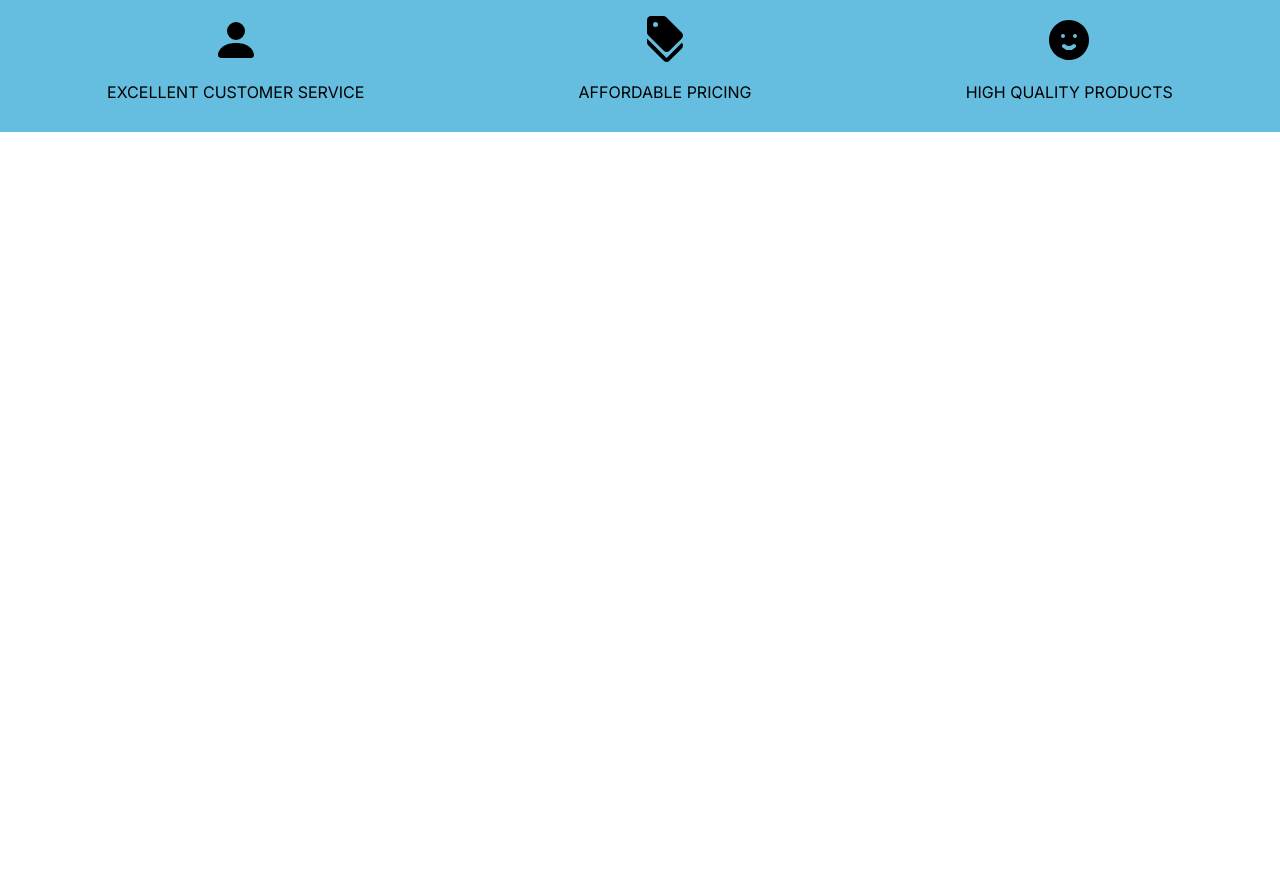
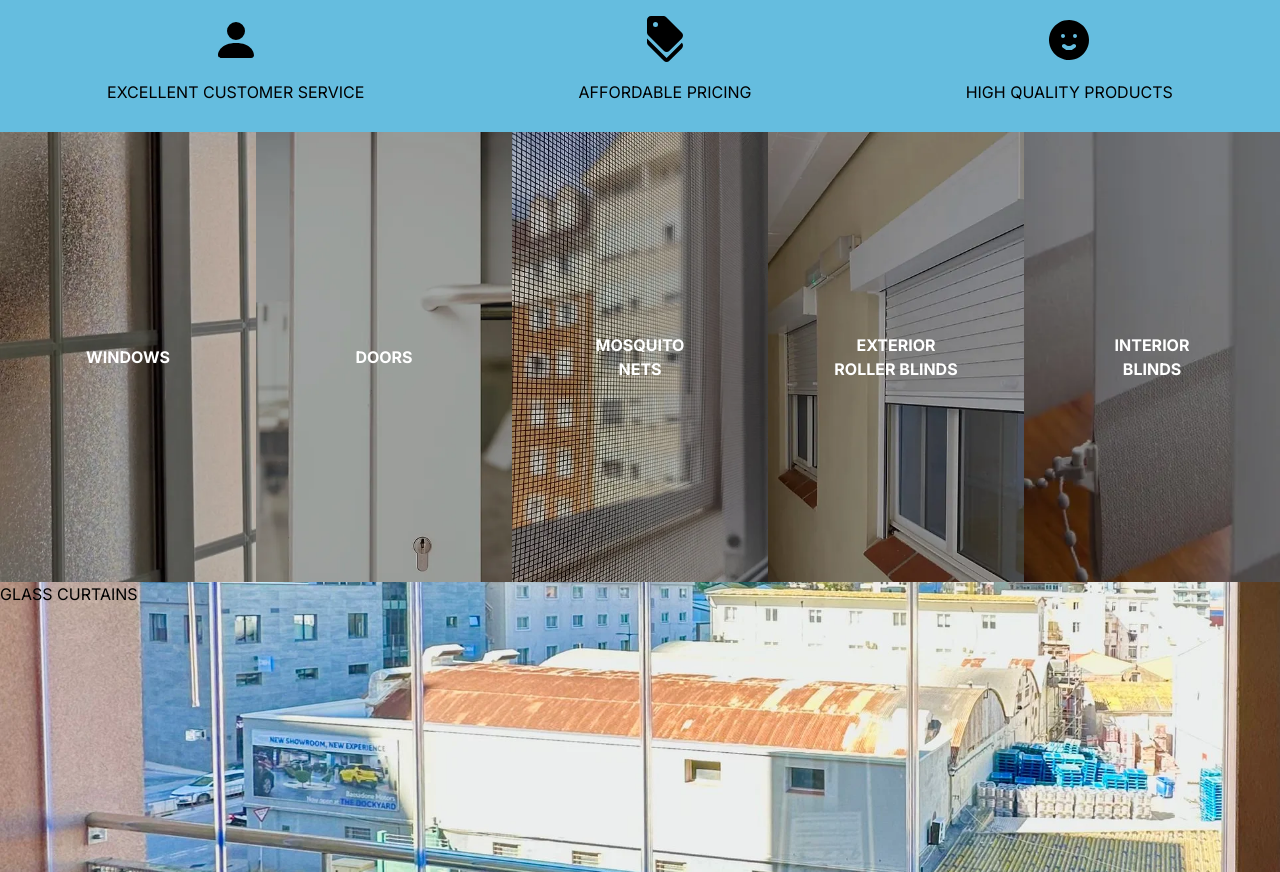
Before and after one commit to ElAndy94/windowfix, a Next.js app: page / in a window 1280 px wide. Shown: the part 600-1472 px from the top of the page. Before the commit the page ends 800 px from the top, so only its background shows below. Built offline with nearby package versions, Linux system fonts and the light colour scheme.

Commit message:
adding the services section

```diff
--- /dev/null
+++ b/app/components/services/page.tsx
@@ -0,0 +1,57 @@
+import Link from "next/link";
+
+const Services = () => {
+  return (
+    <section>
+      <div className="flex flex-wrap text-white font-bold text-center">
+        <div className="bg-[url('/assets/windows1.webp')] bg-no-repeat flex-1 h-[450px] bg-cover relative">
+          <Link
+            href="/windows"
+            className="absolute top-[50%] left-[50%] translate-x-[-50%] translate-y-[-50%]"
+          >
+            WINDOWS
+          </Link>
+        </div>
+        <div className="bg-[url('/assets/doors1.webp')] bg-no-repeat flex-1 bg-cover relative">
+          <Link
+            href="/doors"
+            className="absolute top-[50%] left-[50%] translate-x-[-50%] translate-y-[-50%]"
+          >
+            DOORS
+          </Link>
+        </div>
+        <div className="bg-[url('/assets/mosq1.webp')] bg-no-repeat flex-1 bg-cover relative">
+          <Link
+            href="/mosquito-nets"
+            className="absolute top-[50%] left-[50%] translate-x-[-50%] translate-y-[-50%]"
+          >
+            MOSQUITO NETS
+          </Link>
+        </div>
+        <div className="bg-[url('/assets/exterior1.webp')] bg-no-repeat flex-1 bg-cover relative">
+          <Link
+            href="/exterior-roller-blinds"
+            className="absolute top-[50%] left-[50%] translate-x-[-50%] translate-y-[-50%]"
+          >
+            EXTERIOR ROLLER BLINDS
+          </Link>
+        </div>
+        <div className="bg-[url('/assets/inter1.webp')] bg-no-repeat flex-1 bg-cover relative">
+          <Link
+            href="/interior-blinds"
+            className="absolute top-[50%] left-[50%] translate-x-[-50%] translate-y-[-50%]"
+          >
+            INTERIOR BLINDS
+          </Link>
+        </div>
+      </div>
+      <div className="bg-[url('/assets/glass1.webp')] bg-no-repeat h-[290px] bg-cover">
+        <Link href="/windows">GLASS CURTAINS</Link>
+      </div>
+    </section>
+  );
+};
+
+export default Services;
+
+// "/assets/windows1.webp"
--- a/app/page.tsx
+++ b/app/page.tsx
@@ -3,12 +3,14 @@ import { Menu } from "@headlessui/react";
 import React from "react";
 import Landing from "./components/landing/Page";
 import CategoriesPage from "./components/categories/Page";
+import Services from "./components/services/page";
 
 export default function Home() {
   return (
     <main>
       <Landing />
       <CategoriesPage />
+      <Services />
     </main>
   );
 }
--- a/tailwind.config.ts
+++ b/tailwind.config.ts
@@ -1,20 +1,21 @@
-import type { Config } from 'tailwindcss'
+import type { Config } from "tailwindcss";
 
 const config: Config = {
   content: [
-    './pages/**/*.{js,ts,jsx,tsx,mdx}',
-    './components/**/*.{js,ts,jsx,tsx,mdx}',
-    './app/**/*.{js,ts,jsx,tsx,mdx}',
+    "./pages/**/*.{js,ts,jsx,tsx,mdx}",
+    "./components/**/*.{js,ts,jsx,tsx,mdx}",
+    "./app/**/*.{js,ts,jsx,tsx,mdx}",
   ],
   theme: {
     extend: {
       backgroundImage: {
-        'gradient-radial': 'radial-gradient(var(--tw-gradient-stops))',
-        'gradient-conic':
-          'conic-gradient(from 180deg at 50% 50%, var(--tw-gradient-stops))',
+        "gradient-radial": "radial-gradient(var(--tw-gradient-stops))",
+        "gradient-conic":
+          "conic-gradient(from 180deg at 50% 50%, var(--tw-gradient-stops))",
+        windowsBG: "/assets/windows1.webp",
       },
     },
   },
   plugins: [],
-}
-export default config
+};
+export default config;
```
